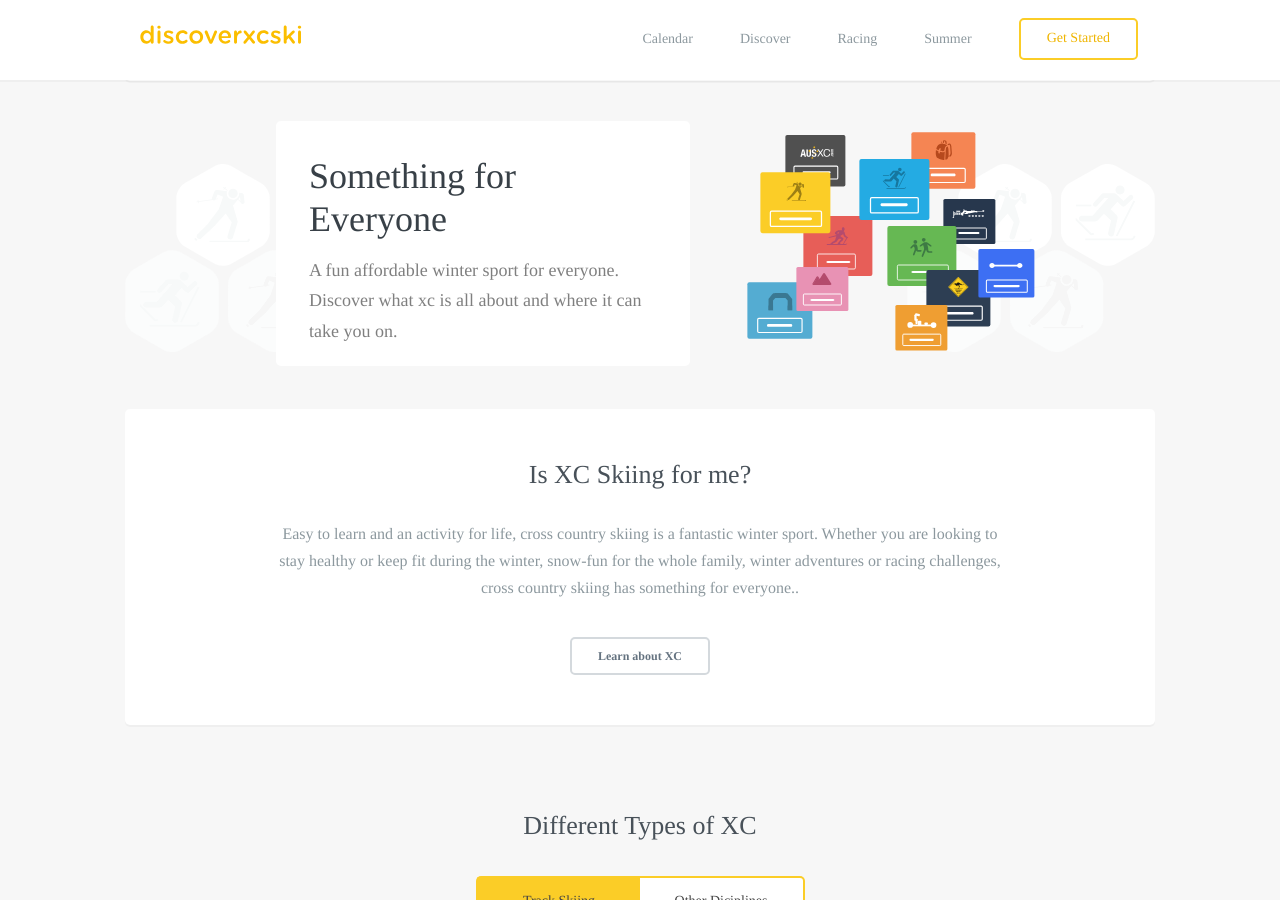
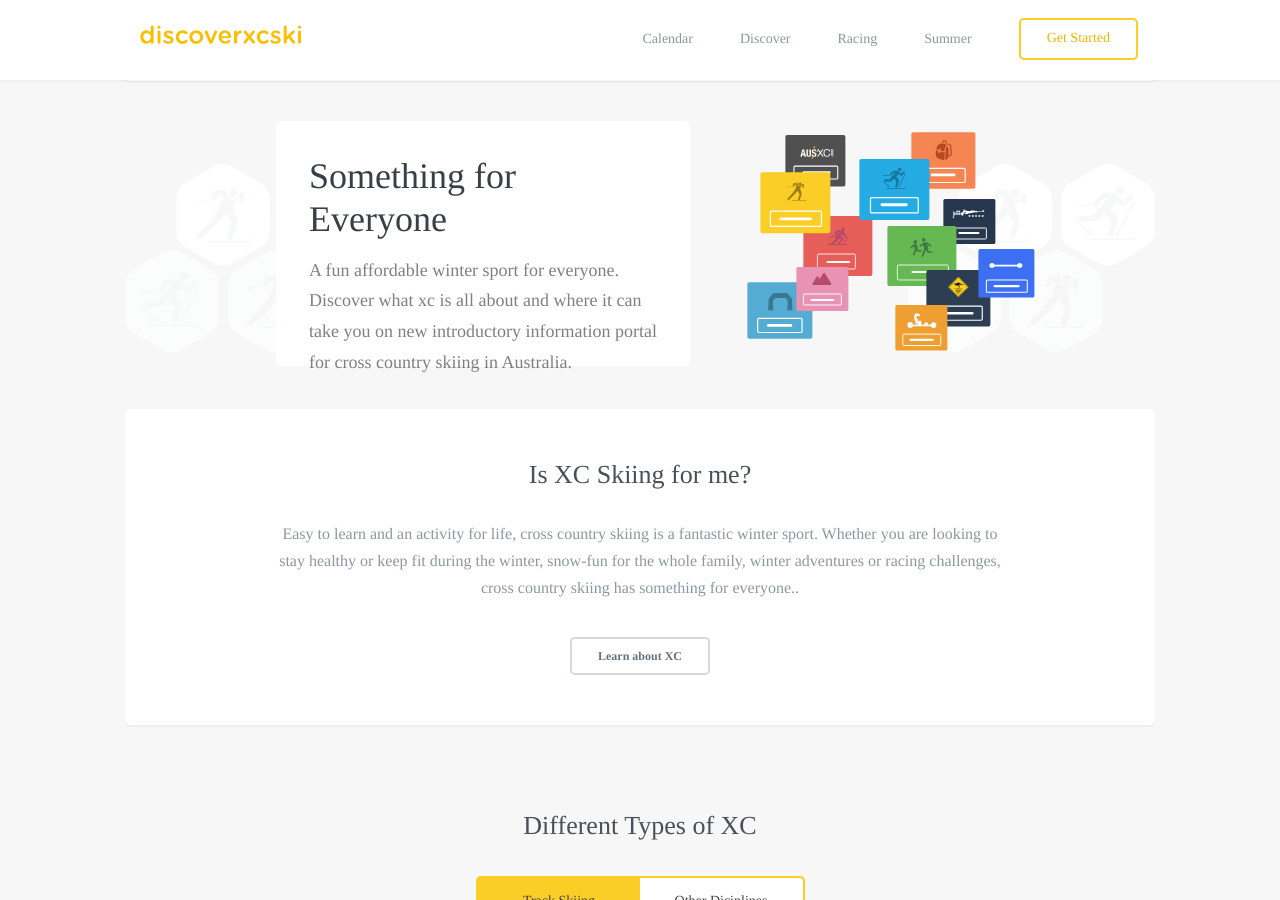
Before and after one commit to robcatto/robcatto.github.io, a Jekyll site: the page index.html, which Jekyll copies as it is, in a window 1280 px wide and 900 px high, scrolled down 822 px. Built offline with Jekyll 4.4.1, drawn with Linux system fonts in a browser that asks for light colours; some web fonts are replaced; Markdown is read by kramdown in place of the engine named in the settings.

Commit message:
Update index.html

```diff
--- a/index.html
+++ b/index.html
@@ -150,7 +150,7 @@
                                                 z-index: 9001">
 
                                                 <h1 class="welcome__card">Something for Everyone</h1>
-                                                <p class="welcome__card--p">A fun affordable winter sport for everyone.  Discover what xc is all about and where it can take you on.</p>
+                                                <p class="welcome__card--p">A fun affordable winter sport for everyone.  Discover what xc is all about and where it can take you on new introductory information portal for cross country skiing in Australia.</p>
 
 
 
```
